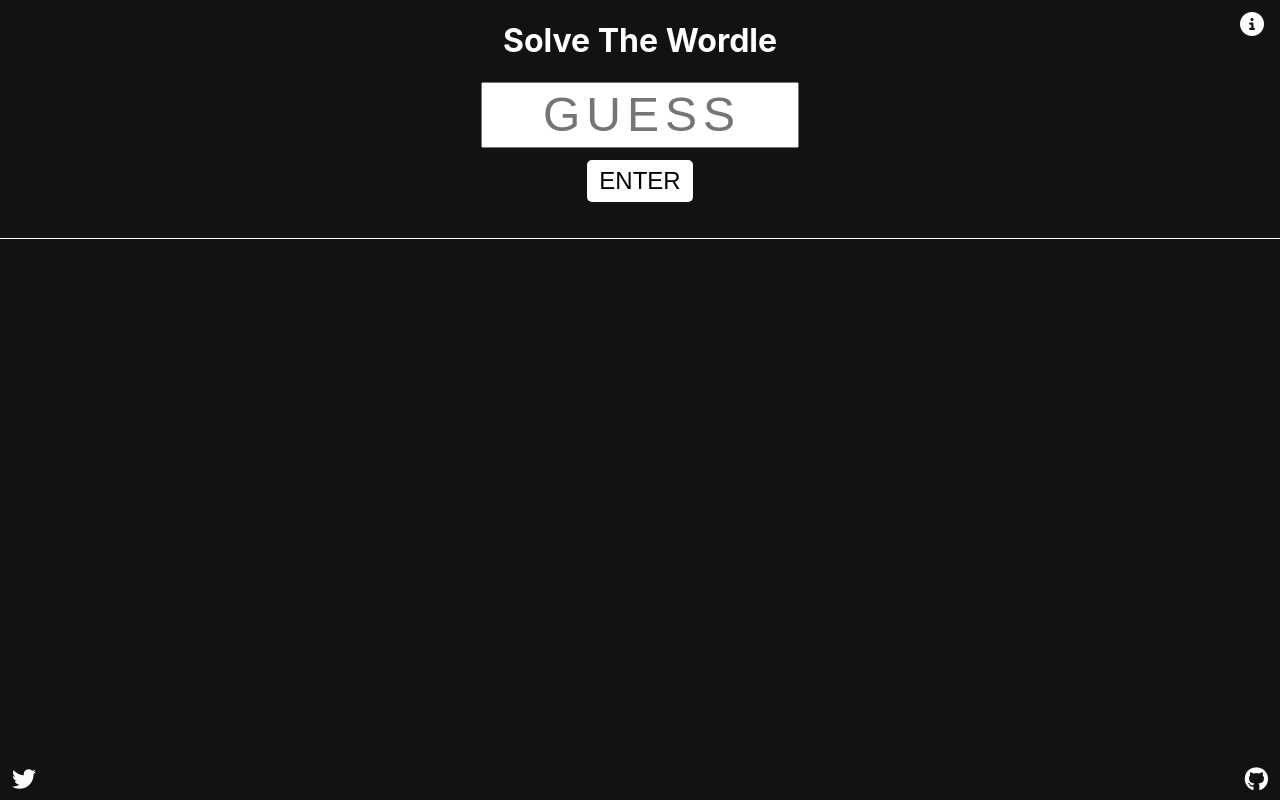
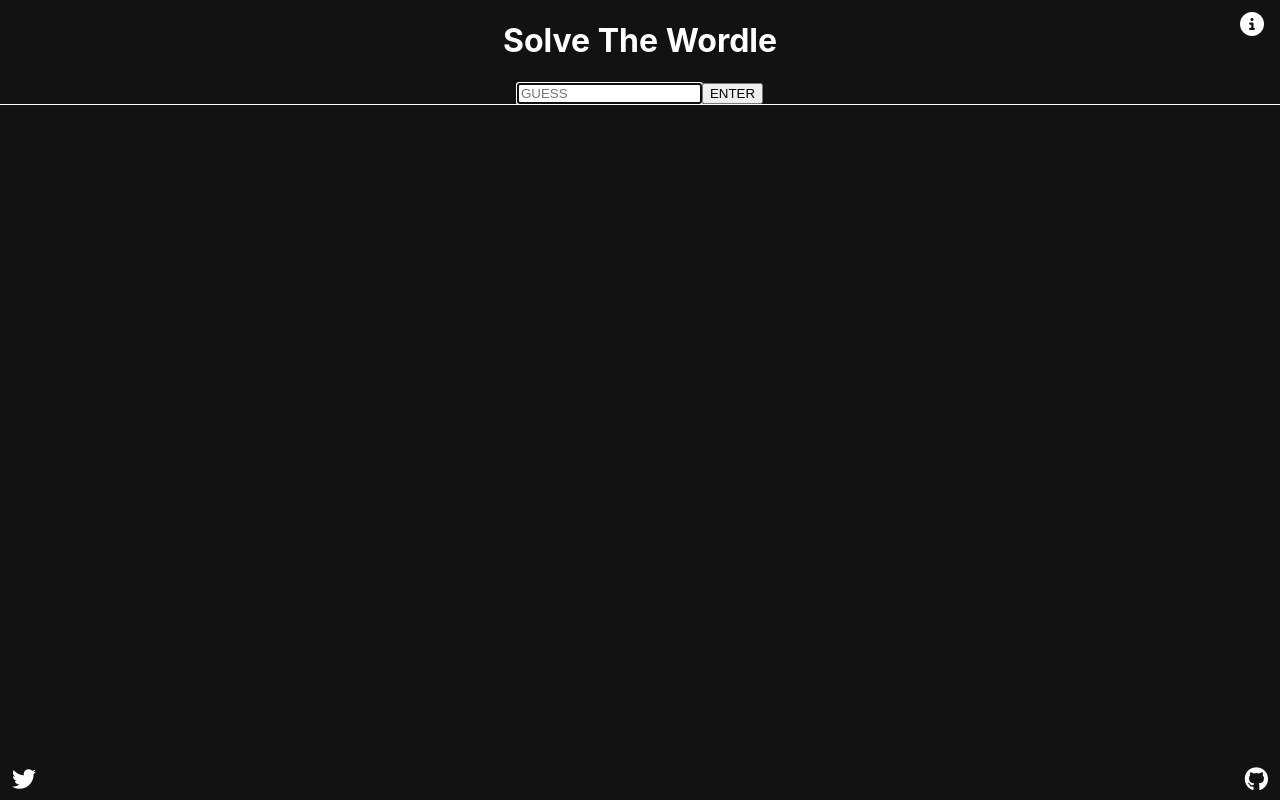
Before and after one commit to yusufalp/SolveTheWordle, a React (Create React App) app: page / in a window 1280 px wide. Built offline with nearby package versions, Linux system fonts and the light colour scheme.

Commit message:
remove form style

```diff
--- a/src/App.css
+++ b/src/App.css
@@ -16,35 +16,6 @@
 .user {
 	background-color: #121213;
 	border-bottom: 1px solid;
-}
-
-input {
-	font-size: 30px;
-	text-align: center;
-	text-indent: 4px;
-	text-transform: uppercase;
-	letter-spacing: 6px;
-	outline: none;
-	width: 185px;
-	height: 30px;
-}
-
-button {
-	display: block;
-	border: none;
-	border-radius: 5px;
-	background-color: #ffffff;
-	color: #000000;
-	font-size: 24px;
-	padding: 6px 12px;
-	margin: 12px auto 36px;
-	height: 42px;
-}
-
-button:hover {
-	background-color: #a9a9a9;
-	color: #ffffff;
-	cursor: pointer;
 }
 
 .answer {
@@ -114,12 +85,6 @@ button:hover {
 		height: 60px;
 	}
 
-	input {
-		font-size: 48px;
-		width: 310px;
-		height: 60px;
-	}
-
 	.answer {
 		font-size: 40px;
 	}
```
